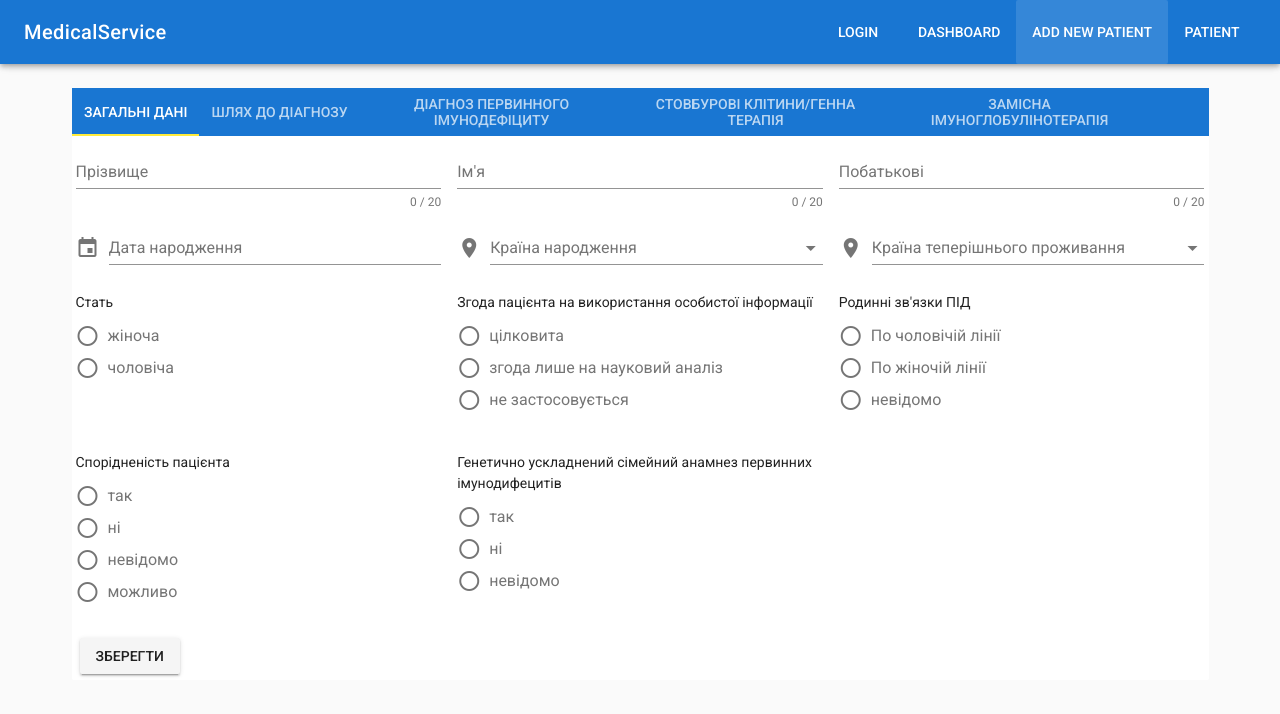
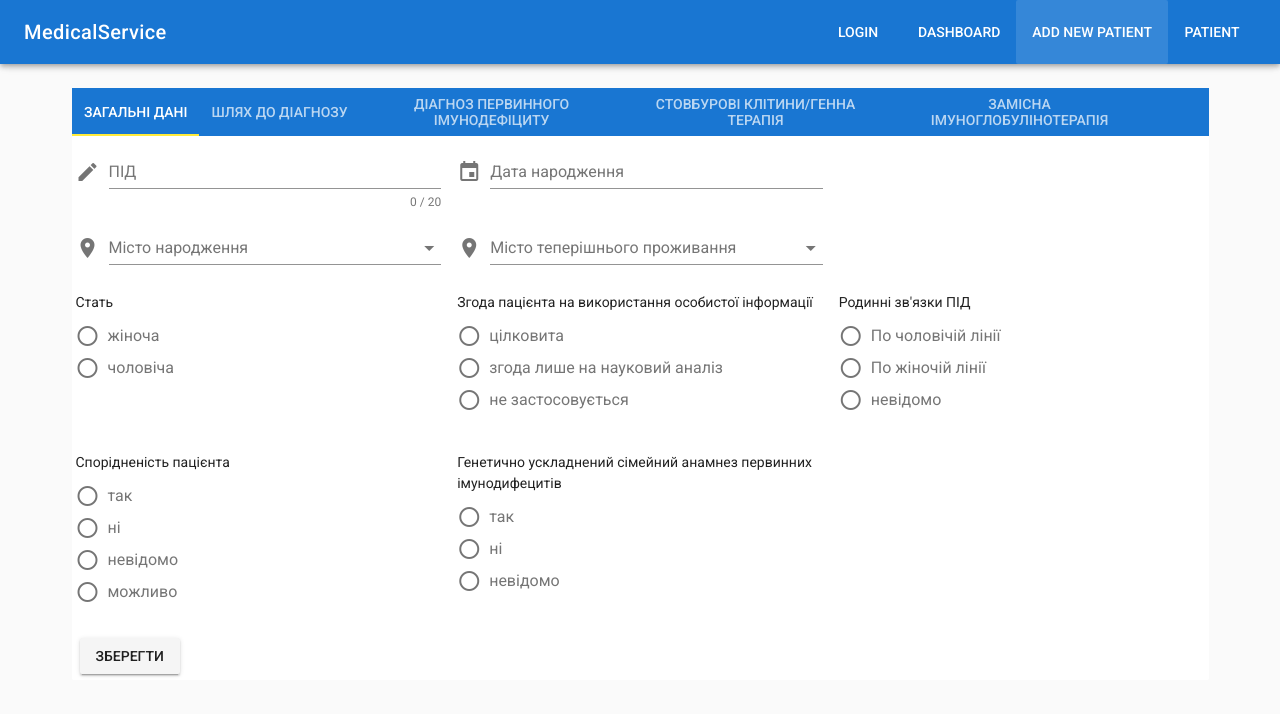
Before and after one commit to SolyaHetman/medical-service, a Vue app in the folder client/: page /#/newpatient in a window 1280 px wide. Shown: the top 714 px of the page. Built offline with nearby package versions, Linux system fonts and the light colour scheme.

Commit message:
add change for "add new patient"

```diff
--- a/client/src/components/Doctor/AddPatient/Tabs/Tab1.vue
+++ b/client/src/components/Doctor/AddPatient/Tabs/Tab1.vue
@@ -5,32 +5,21 @@
 
         <v-flex xs12 md4 >
           <v-text-field
-            v-model="generalData.lastname"
+            v-model="generalData.pid"
             :rules="nameRules"
             :counter="20"
-            label="Прізвище"
+            label="ПIД"
+            prepend-icon ="create"
             required
           ></v-text-field>
         </v-flex>
-
-        <v-flex xs12 md4>
+        <v-flex md4>
           <v-text-field
-            v-model="generalData.firstname"
-            :rules="nameRules"
-            :counter="20"
-            label="Ім'я"
-            required
-          ></v-text-field>
-        </v-flex>
-
-        <v-flex xs12 md4>
-          <v-text-field
-            v-model="generalData.middlename"
-            :rules="nameRules"
-            :counter="20"
-            label="Побатькові"
-            required
-          ></v-text-field>
+            v-model="generalData.date"
+            label="Дата народження"
+            :rules="dataRules"
+            prepend-icon ="event"
+            ></v-text-field>
         </v-flex>
 
       </v-layout>
@@ -39,30 +28,21 @@
     <v-container>
       <v-layout>
         <v-flex md4>
-            <v-text-field
-              v-model="date"
-              label="Дата народження"
-              :rules="dataRules"
-              prepend-icon ="event"
-            ></v-text-field>
+          <v-autocomplete
+            :items="items"
+            attach
+            label="Місто народження"
+            prepend-icon ="place"
+          ></v-autocomplete>
         </v-flex>
 
         <v-flex md4>
-          <v-select
+          <v-autocomplete
             :items="items"
             attach
-            label="Країна народження"
+            label="Місто теперішнього проживання"
             prepend-icon ="place"
-          ></v-select>
-        </v-flex>
-
-        <v-flex md4>
-          <v-select
-            :items="items"
-            attach
-            label="Країна теперішнього проживання"
-            prepend-icon ="place"
-          ></v-select>
+          ></v-autocomplete>
         </v-flex>
 
       </v-layout>
@@ -159,11 +139,10 @@
         dataRules: [
                   (v) => /^(\d{1,2})-(\d{1,2})-(\d{4})$/.test(v) || 'Введіть ДД-ММ-РР'
                 ],
-        items: ['Львів', 'Київ', 'Вінниця', 'Рівне'],
+        items: ['Львів,львівська область', 'Київ,київська область', 'Вінниця,вінницька область', ],
         generalData: {
-          firstname: null,
-          lastname: null,
-          middlename: null,
+          pid: null,
+          date: null,
           radioSex: null,
           radioYesNo: null,
           radiosAgreement: null,
@@ -179,7 +158,7 @@
       },
       save (date) {
         this.$refs.menu.save(date)
-      },
-    },
+      }
+    }
   }
 </script>
--- a/client/src/components/Doctor/AddPatient/Tabs/Tab2.vue
+++ b/client/src/components/Doctor/AddPatient/Tabs/Tab2.vue
@@ -101,6 +101,7 @@
             <v-text-field v-if="pathDagnosis.symptoms_start.includes('another')"
                 v-model= pathDagnosis.symptoms_start_another
                 label="Введіть інформацію"
+                prepend-icon ="create"
             ></v-text-field>
         </v-flex>
 
--- a/client/src/components/Doctor/AddPatient/Tabs/Tab3.vue
+++ b/client/src/components/Doctor/AddPatient/Tabs/Tab3.vue
@@ -50,12 +50,11 @@
 
         <v-flex xs12 md4>
           <p>Лабораторія,яка проводила генетичні дослідження</p>
-          <v-select
+          <v-text-field
                 v-model="pidDiagnosis.research_lab"
-                :items="items"
-                attach
-                label="Виберіть лабораторію"
-          ></v-select>
+                label="Введіть лабораторію"
+                prepend-icon ="create"
+          ></v-text-field>
         </v-flex>
         <v-flex md5>
           <p>Причина генетичного дослідження</p>
@@ -90,7 +89,6 @@ export default {
                 genetic_research_reason: null,
 
             },
-            items: ['1', '2', '3'],
             dataRules: [
                   (v) => /^(\d{1,2})-(\d{1,2})-(\d{4})$/.test(v) || 'Введіть ДД-ММ-РР'
                 ],
--- a/client/src/components/Doctor/AddPatient/Tabs/Tab4.vue
+++ b/client/src/components/Doctor/AddPatient/Tabs/Tab4.vue
@@ -47,7 +47,8 @@
                 <v-text-field v-if="stemCellsGeneticTheraty.genetic_therapy == 'yes'"
                     v-model= stemCellsGeneticTheraty.genetic_therapy_yes
                     :rules= "dataRules"
-                    label="Введіть дані"
+                    label="Введіть дату"
+                    prepend-icon ="event"
                 ></v-text-field>
               </v-radio-group>
             </v-flex>
--- a/client/src/components/Doctor/AddPatient/Tabs/Tab5.vue
+++ b/client/src/components/Doctor/AddPatient/Tabs/Tab5.vue
@@ -12,7 +12,7 @@
           </v-radio-group>
         </v-flex>
         <v-flex md3>
-          <p>Дата першого введення:</p>
+          <p>Дата введення:</p>
           <v-radio-group v-model="replacementImunoqlobulinTherary.first_imunoqlobulin_injection_data" :mandatory="false">
             <v-radio color="#1976d2" label="Відомо" value="known"></v-radio>
             <v-radio color="#1976d2" label="Невідомо" value="unknown"></v-radio>
@@ -29,12 +29,11 @@
           <v-radio-group v-model="replacementImunoqlobulinTherary.imunoqlobulin_producer" :mandatory="false">
             <v-radio color="#1976d2" label="Відомо" value="known"></v-radio>
             <v-radio color="#1976d2" label="Невідомо" value="unknown"></v-radio>
-            <v-select v-if="replacementImunoqlobulinTherary.imunoqlobulin_producer == 'known'"
+            <v-text-field v-if="replacementImunoqlobulinTherary.imunoqlobulin_producer == 'known'"
                 v-model= replacementImunoqlobulinTherary.imunoqlobulin_producer_select
-                label="Виберіть"
-                :items="items"
-                attach
-            ></v-select>
+                label="Введіть"
+                prepend-icon ="create"
+            ></v-text-field>
           </v-radio-group>
         </v-flex>
     </v-layout>
@@ -61,16 +60,25 @@
             <v-radio color="#1976d2" label="Невідомо" value="unknown"></v-radio>
           </v-radio-group>
         </v-flex>
-        <v-flex md1>
+        <v-flex md2>
           <p>Доза:</p>
           <v-radio-group v-model="replacementImunoqlobulinTherary.dosa" :mandatory="false">
             <v-radio color="#1976d2" label="Відомо" value="known"></v-radio>
             <v-radio color="#1976d2" label="Невідомо" value="unknown"></v-radio>
             <v-text-field v-if="replacementImunoqlobulinTherary.dosa == 'known'"
                 v-model= replacementImunoqlobulinTherary.do_yes
-                label="Введіть дозу мг/кг ваги"
+                label="Доза мг/кг ваги"
+                prepend-icon ="create"
             ></v-text-field>
           </v-radio-group>
+        </v-flex>
+        <v-flex md3>
+        <p>Рівень імуноглобулінів,перед введеням замісної імуноглобулінотерапії:</p>
+            <v-text-field
+                v-model= replacementImunoqlobulinTherary.IgG
+                label="Введіть IgG "
+                prepend-icon ="create"
+            ></v-text-field>
         </v-flex>
       </v-layout>
     </v-container>
@@ -111,6 +119,7 @@
             <v-text-field v-if="replacementImunoqlobulinTherary.recorded_phenomenal_select == 'Інше,вказати'"
                 v-model= replacementImunoqlobulinTherary.recorded_phenomenal_select_enter
                 label="Введіть інформацію"
+                prepend-icon ="create"
             ></v-text-field>
           </v-radio-group>
         </v-flex>
@@ -132,6 +141,7 @@ export default {
                 first_imunoqlobulin_injection_data: null,
                 first_imunoqlobulin_injection_data_yes: null,
                 imunoqlobulin_producer: null,
+                IgG: null,
                 imunoqlobulin_producer_select: null,
                 actual_injection_way: null,
                 actual_injection_location: null,
```
